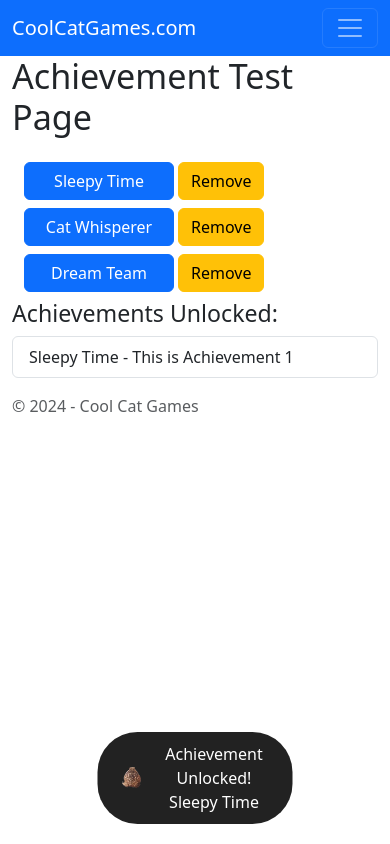
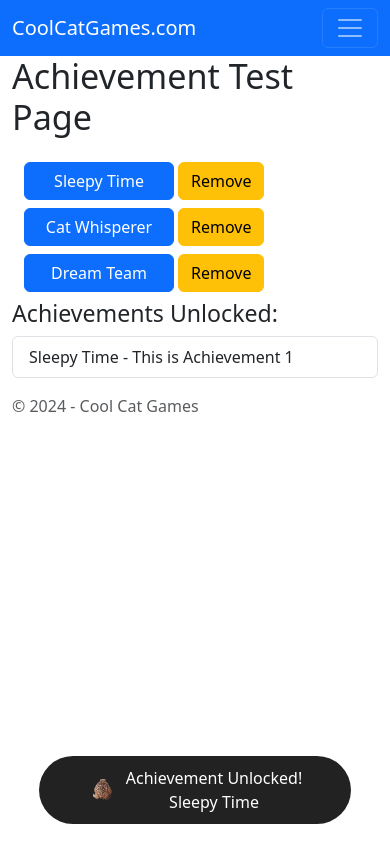
Before and after one commit to Syyren/Combined_CPRO2221_CPRO2501_Group_Repo, a React (Create React App) app in the folder frontend/: page /achievements in a window 390 px wide. Both pictures are taken after a click on the button "Sleepy Time". Built offline with nearby package versions, Linux system fonts and the light colour scheme.

Commit message:
updated responsiveness in css

```diff
--- a/frontend/src/components/achievements/AchievementNotification.css
+++ b/frontend/src/components/achievements/AchievementNotification.css
@@ -29,3 +29,14 @@ img
 {
     opacity: 1;
 }
+
+@media (max-width: 700px)
+{
+    .notification
+    {
+        display: flex;
+        justify-content: center;
+        align-items: center;
+        width: 80%;
+    }
+}
```
